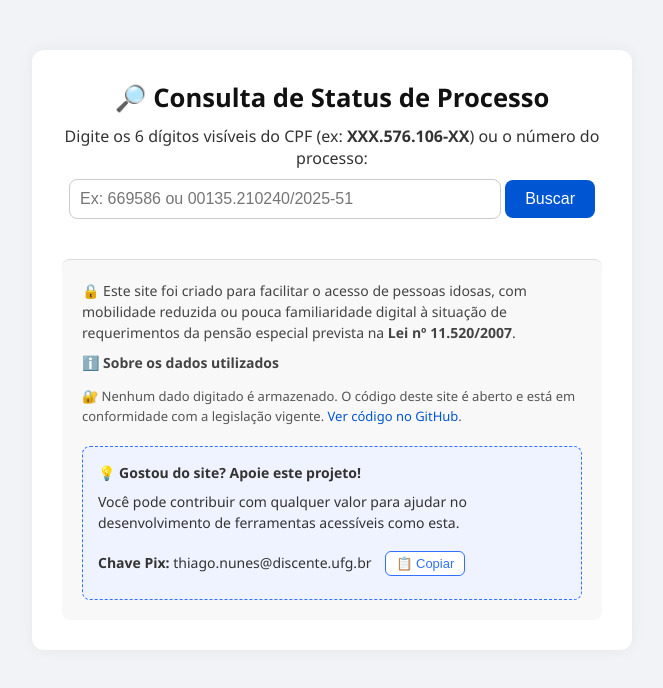
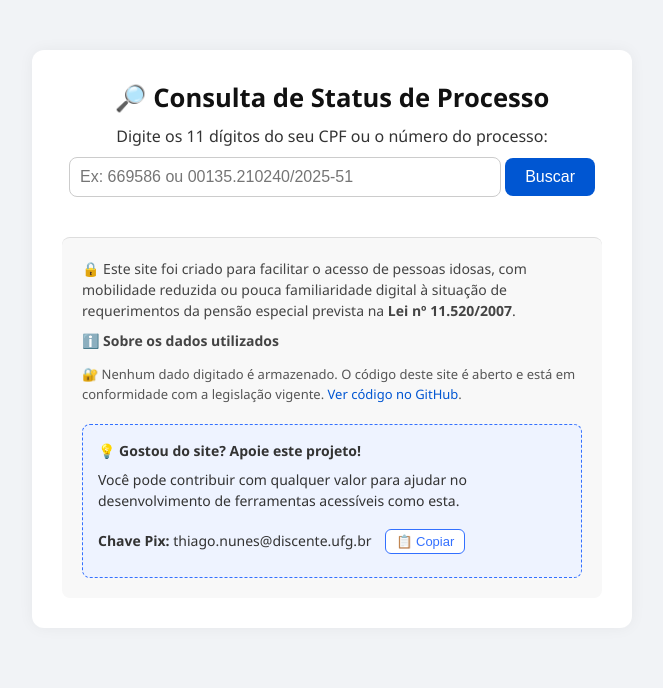
Before and after one commit to thiagonunes85/processo-checker, a plain HTML site: page index.html in a window 1280 px wide. Shown: the whole page, without its empty margins (308-971 px from the left). Drawn offline with Linux system fonts and the light colour scheme.

Commit message:
6.0
atualizacao index

```diff
--- a/index.html
+++ b/index.html
@@ -10,7 +10,7 @@
   <main class="container">
     <h1>🔎 Consulta de Status de Processo</h1>
 
-    <p>Digite os 6 dígitos visíveis do CPF (ex: <strong>XXX.576.106-XX</strong>) ou o número do processo:</p>
+    <p>Digite os 11 dígitos do seu CPF ou o número do processo:</p>
 
     <input type="text" id="entrada" placeholder="Ex: 669586 ou 00135.210240/2025-51" maxlength="30" />
     <button onclick="buscar()">Buscar</button>
```
